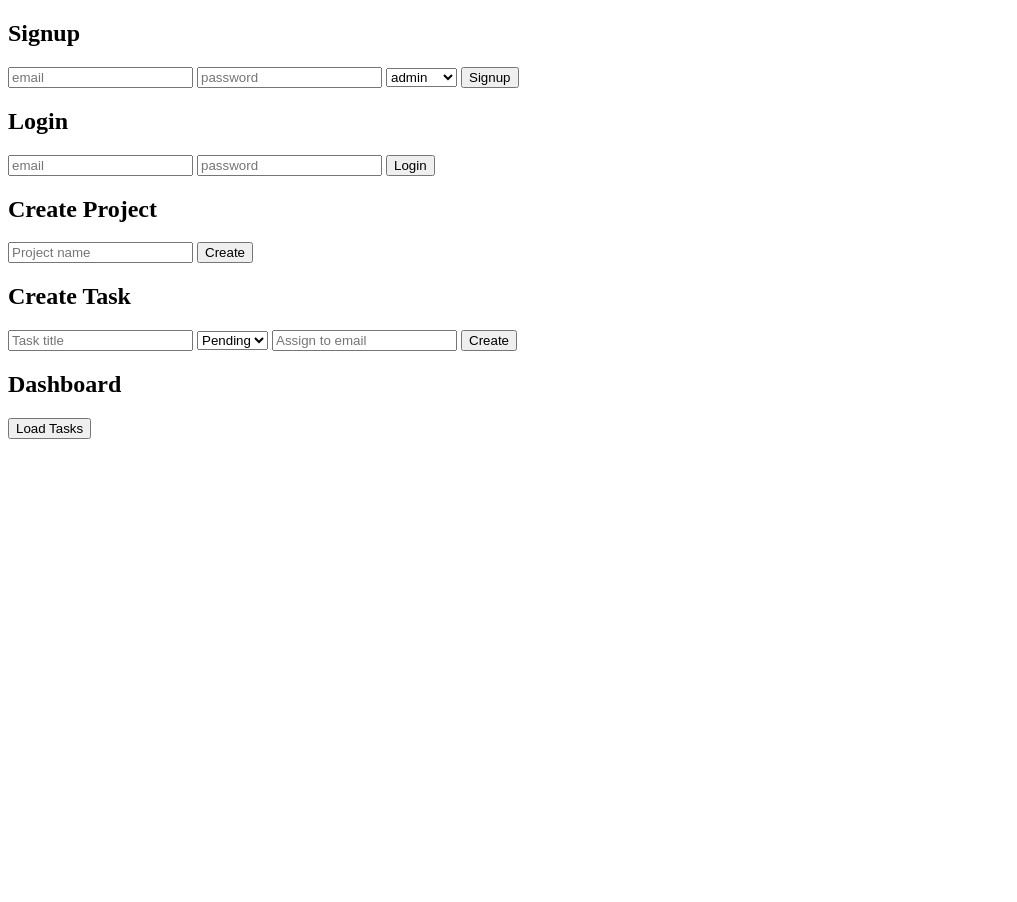
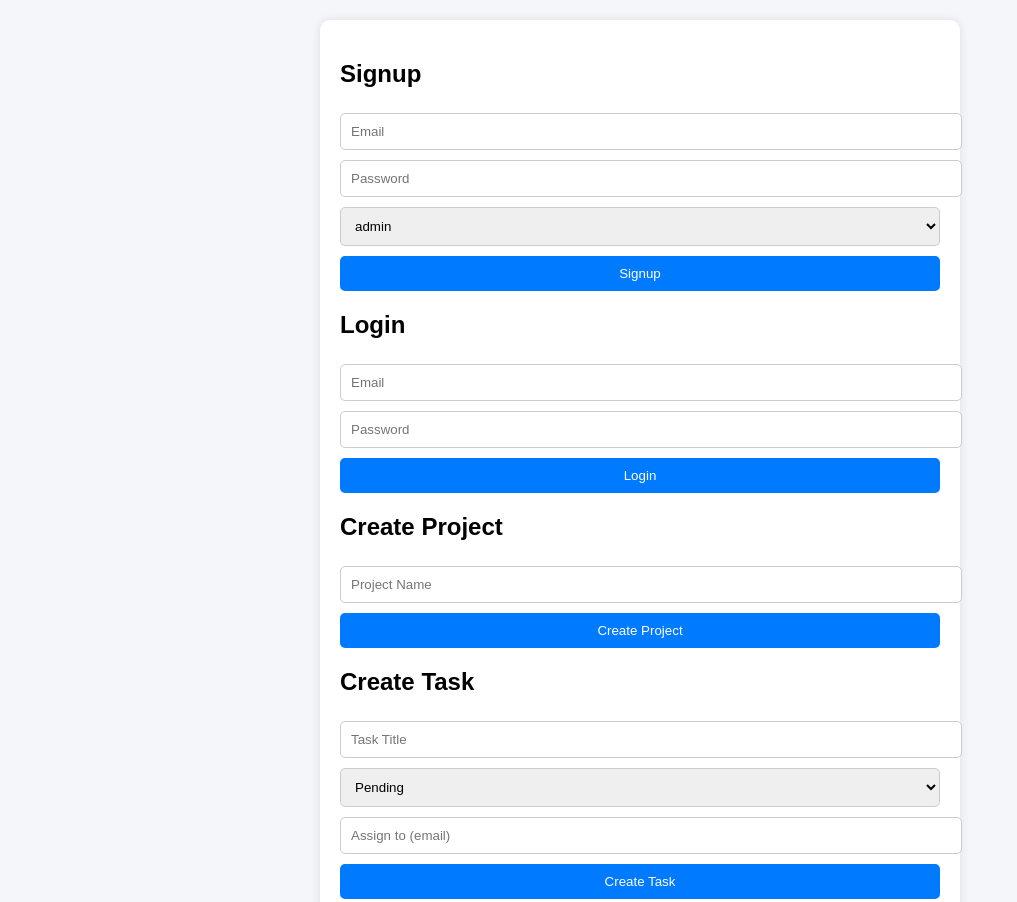
Before and after one commit to anshh00/Taskapp, a website: page index.html in a window 1280 px wide. Shown: the top 902 px of the page, without its empty margins (0-1017 px from the left). Before the commit the page ends 800 px from the top, so only its background shows below. Drawn offline with Linux system fonts and the light colour scheme.

Commit message:
UI improved

```diff
--- a/index.html
+++ b/index.html
@@ -1,10 +1,72 @@
 <!DOCTYPE html>
 <html>
+<head>
+<title>Task Manager</title>
+<style>
+body {
+  font-family: Arial;
+  background: #f4f6f9;
+  margin: 0;
+  padding: 20px;
+}
+
+.container {
+  max-width: 600px;
+  margin: auto;
+  background: white;
+  padding: 20px;
+  border-radius: 10px;
+  box-shadow: 0 0 10px rgba(0,0,0,0.1);
+}
+
+h2 {
+  margin-top: 20px;
+}
+
+input, select {
+  width: 100%;
+  padding: 10px;
+  margin: 5px 0;
+  border-radius: 5px;
+  border: 1px solid #ccc;
+}
+
+button {
+  width: 100%;
+  padding: 10px;
+  margin-top: 5px;
+  background: #007bff;
+  color: white;
+  border: none;
+  border-radius: 5px;
+  cursor: pointer;
+}
+
+button:hover {
+  background: #0056b3;
+}
+
+ul {
+  list-style: none;
+  padding: 0;
+}
+
+li {
+  background: #f1f1f1;
+  margin: 5px 0;
+  padding: 10px;
+  border-radius: 5px;
+}
+</style>
+</head>
+
 <body>
 
+<div class="container">
+
 <h2>Signup</h2>
-<input id="sEmail" placeholder="email">
-<input id="sPass" placeholder="password">
+<input id="sEmail" placeholder="Email">
+<input id="sPass" placeholder="Password">
 <select id="role">
 <option>admin</option>
 <option>member</option>
@@ -12,26 +74,28 @@
 <button onclick="signup()">Signup</button>
 
 <h2>Login</h2>
-<input id="lEmail" placeholder="email">
-<input id="lPass" placeholder="password">
+<input id="lEmail" placeholder="Email">
+<input id="lPass" placeholder="Password">
 <button onclick="login()">Login</button>
 
 <h2>Create Project</h2>
-<input id="pName" placeholder="Project name">
-<button onclick="createProject()">Create</button>
+<input id="pName" placeholder="Project Name">
+<button onclick="createProject()">Create Project</button>
 
 <h2>Create Task</h2>
-<input id="tTitle" placeholder="Task title">
+<input id="tTitle" placeholder="Task Title">
 <select id="status">
 <option>Pending</option>
 <option>Done</option>
 </select>
-<input id="assign" placeholder="Assign to email">
-<button onclick="createTask()">Create</button>
+<input id="assign" placeholder="Assign to (email)">
+<button onclick="createTask()">Create Task</button>
 
 <h2>Dashboard</h2>
 <button onclick="load()">Load Tasks</button>
 <ul id="list"></ul>
+
+</div>
 
 <script>
 const API = "http://localhost:5000";
@@ -46,6 +110,7 @@ function signup(){
     role:role.value
   })
  });
+ alert("Signup done");
 }
 
 function login(){
@@ -56,7 +121,7 @@ function login(){
     email:lEmail.value,
     password:lPass.value
   })
- }).then(r=>r.json()).then(d=>alert("Logged in"));
+ }).then(r=>r.json()).then(d=>alert("Login success"));
 }
 
 function createProject(){
@@ -67,6 +132,7 @@ function createProject(){
     name:pName.value
   })
  });
+ alert("Project created");
 }
 
 function createTask(){
@@ -79,6 +145,7 @@ function createTask(){
     assignedTo:assign.value
   })
  });
+ alert("Task created");
 }
 
 function load(){
@@ -87,7 +154,7 @@ function load(){
  .then(data=>{
   list.innerHTML="";
   data.forEach(t=>{
-    list.innerHTML += `<li>${t.title} - ${t.status} - ${t.assignedTo}</li>`;
+    list.innerHTML += `<li><b>${t.title}</b><br>Status: ${t.status}<br>Assigned: ${t.assignedTo}</li>`;
   });
  });
 }
```
